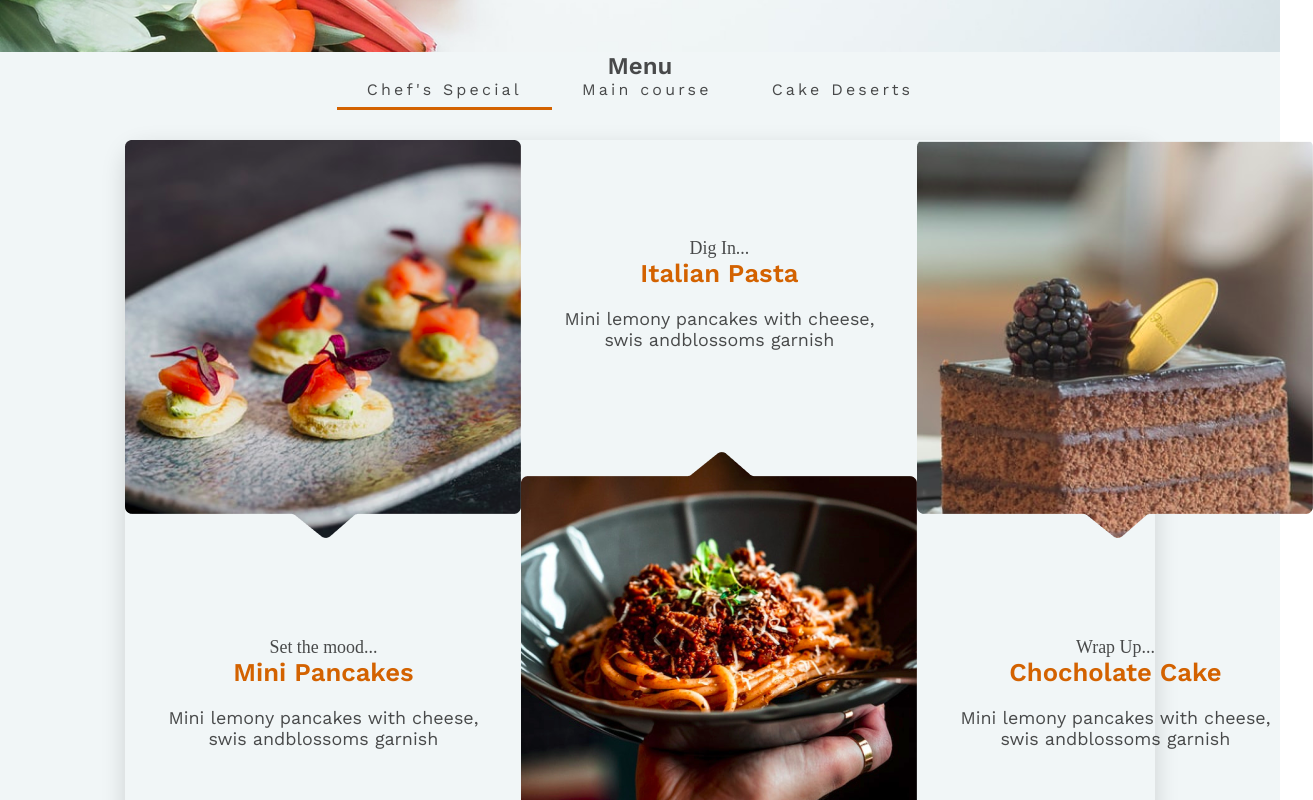
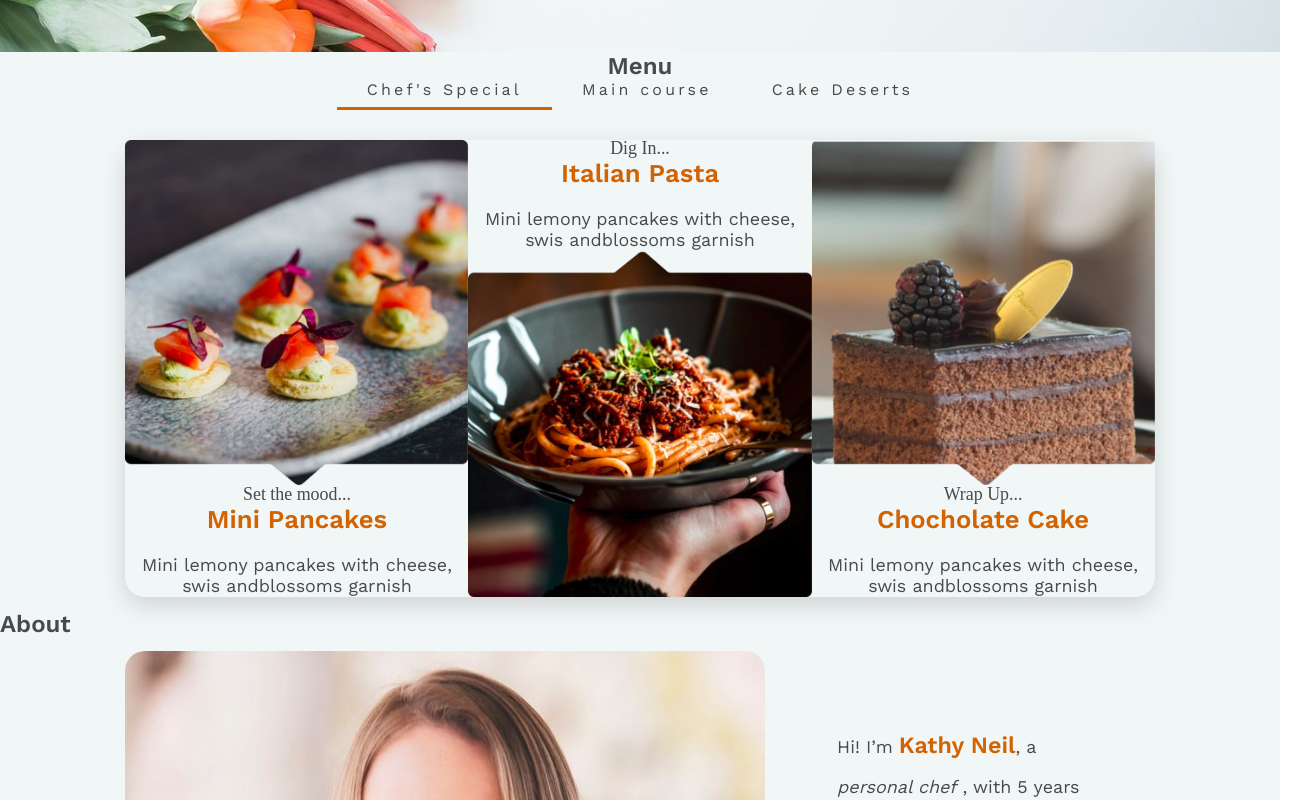
Before and after one commit to M-Tee/Kathys-Kitchen, a Vue app: page / in a window 1280 px wide. Shown: the part 540-1340 px from the top of the page, 1313 px wide, since content can reach past the window. Built offline with nearby package versions, Linux system fonts and the light colour scheme; a web font is replaced by a local one.

Commit message:
Add image width  to chefs special section.

```diff
--- a/src/components/sCard.vue
+++ b/src/components/sCard.vue
@@ -20,16 +20,17 @@ export default {
 </script>
 
 <style scoped>
+img {
+  width: 100%;
+}
 
 .details {
-  padding: 100px 30px;
+  /* padding: 7em 30px 10px; */
   text-align: center;
-  flex: 2;
-  font-size: 1.4vw;
 }
 img,
 .details{
-  /* flex: 1; */
+  flex: 1;
 }
 .storyline {
   font-family: "Tillana", cursive;
```
